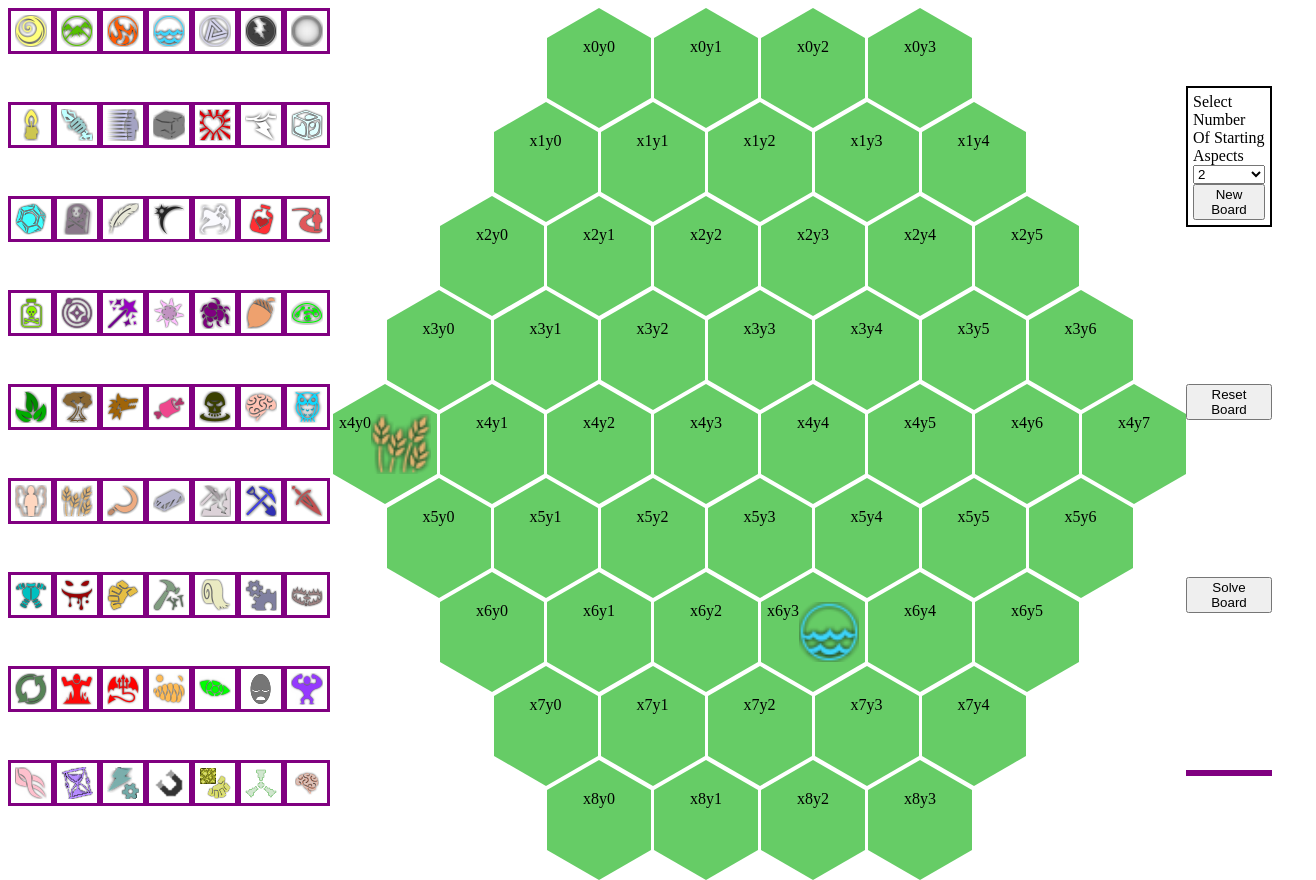
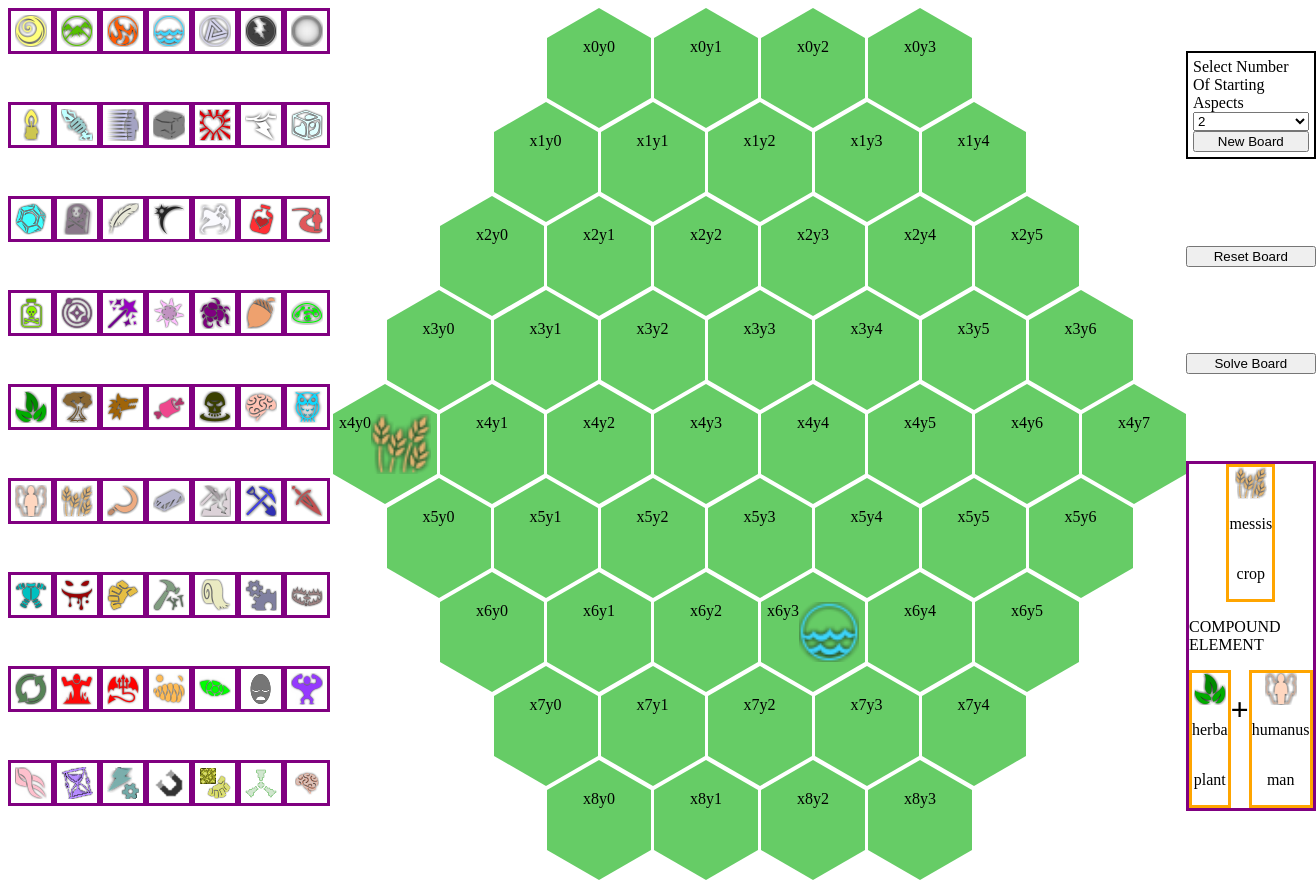
Before and after one commit to rickym-h/thaumcraft_research_game, a plain HTML site: page index.html in a window 1280 px wide. Shown: the whole page, 1316 px wide, since content can reach past the window. Drawn offline with Linux system fonts and the light colour scheme.

Commit message:
made the info panel show info of one of the starting elements upon initialisation

```diff
--- a/script.js
+++ b/script.js
@@ -11,7 +11,7 @@ function getDivInfoOfAspect(aspect) {
     myImg.id = aspect
     myDiv.appendChild(myImg);
 
-    let head = document.createElement("h4");
+    let head = document.createElement("p");
     head.textContent = aspect_translations[aspect];
     myDiv.appendChild(head);
 
@@ -269,6 +269,13 @@ function initBoard(graph) {
         }
         board.appendChild(hexRow);
     }
+
+    for (let key of Object.keys(original)) {
+        if (original[key] !== "empty") {
+            updateInfoPanel(original[key])
+            break;
+        }
+    }
 }
 
 let graph = createStartingBoard();
--- a/style.css
+++ b/style.css
@@ -34,6 +34,7 @@
     border: solid 2px black;
     padding: 5px;
 }
+
 
 .aspect_info {
     border: solid 3px orange;
```
